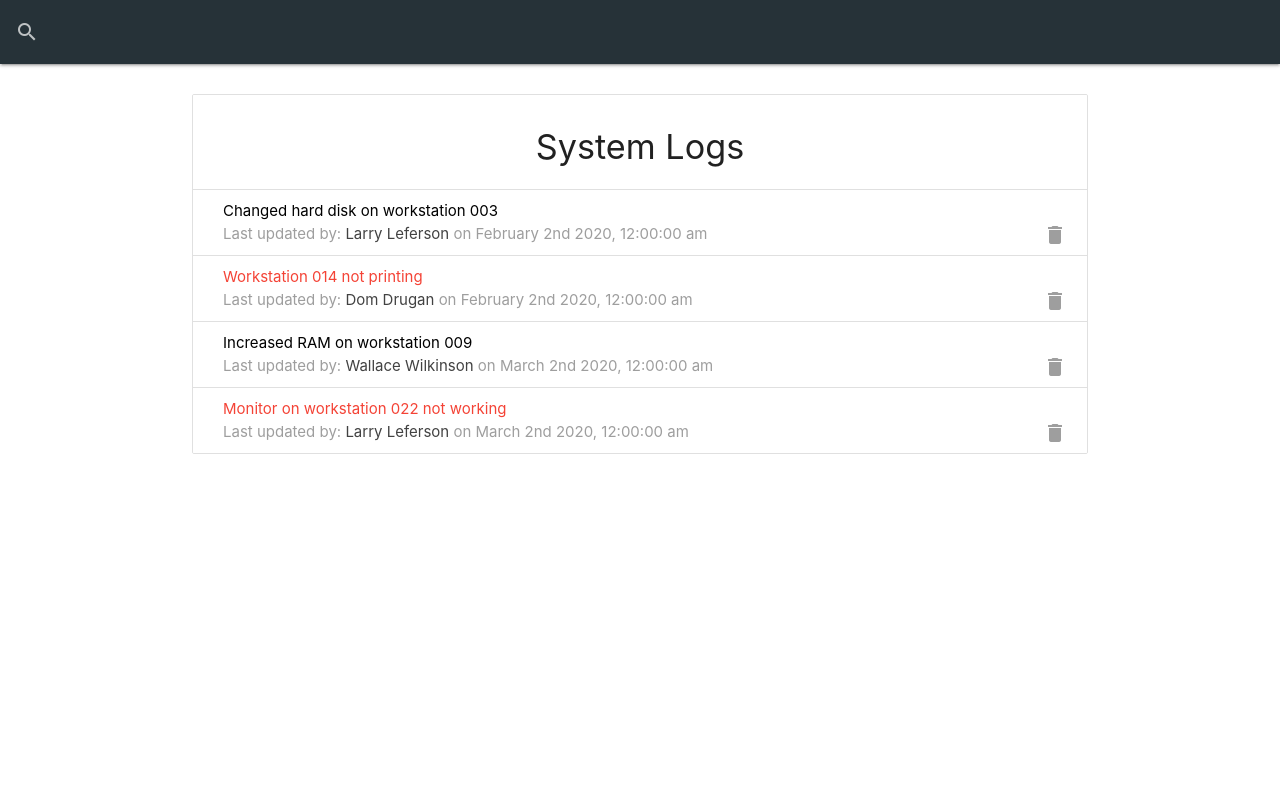
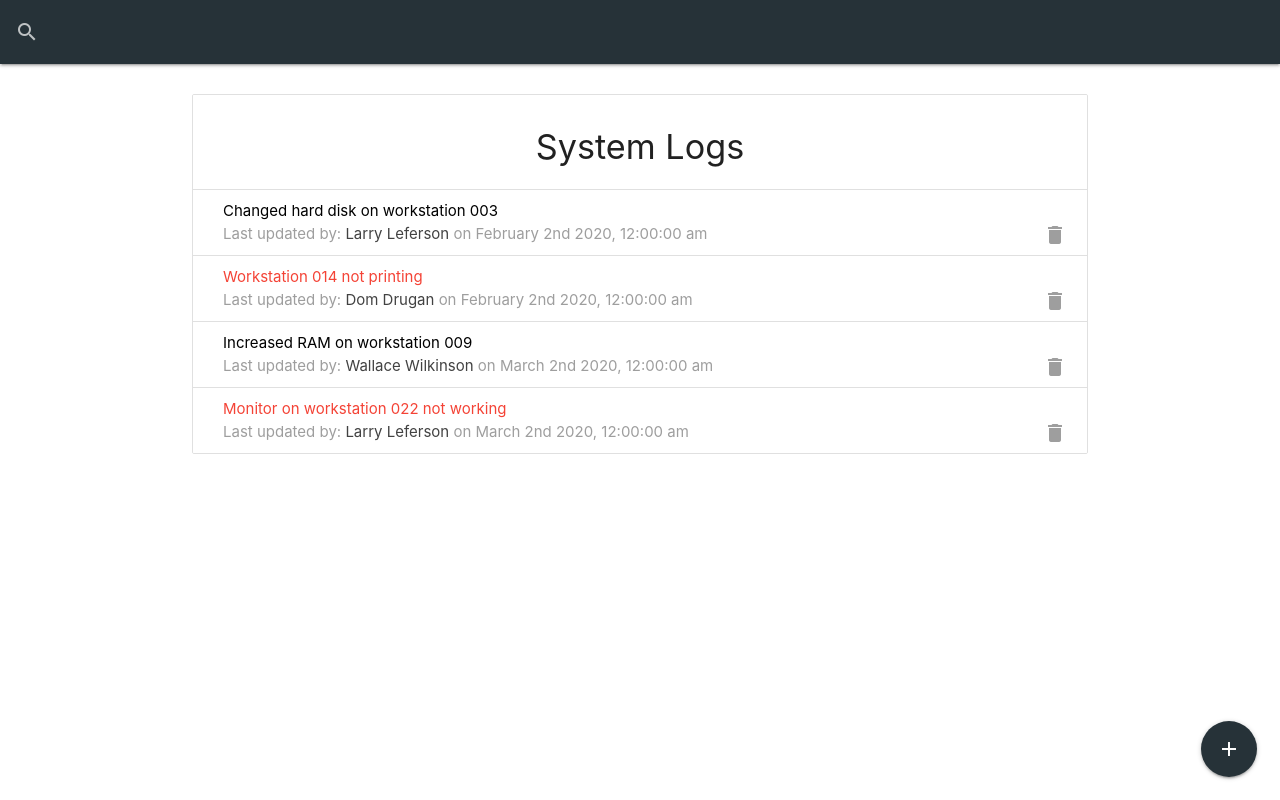
Before and after one commit to daryltct/it-logger, a React (Create React App) app: page / in a window 1280 px wide. Built offline with nearby package versions, Linux system fonts and the light colour scheme; data requests are answered from the project's data file.

Commit message:
:sparkles: add floating button

```diff
--- a/src/App.js
+++ b/src/App.js
@@ -5,6 +5,7 @@ import M from 'materialize-css/dist/js/materialize.min.js'
 import './App.css'
 import SearchBar from './components/layout/SearchBar'
 import Logs from './components/Logs'
+import AddButton from './components/layout/AddButton'
 
 const App = () => {
 	useEffect(() => {
@@ -16,6 +17,7 @@ const App = () => {
 			<SearchBar />
 			<div className="container">
 				<Logs />
+				<AddButton />
 			</div>
 		</Fragment>
 	)
--- /dev/null
+++ b/src/components/layout/AddButton.js
@@ -0,0 +1,25 @@
+import React from 'react'
+
+const AddButton = () => {
+	return (
+		<div className="fixed-action-btn">
+			<a href="#add-log-modal" className="btn-floating btn-large blue-grey darken-4 modal-trigger">
+				<i className="large material-icons">add</i>
+			</a>
+			<ul>
+				<li>
+					<a href="#tech-list-modal" className="btn-floating blue-grey lighten-2 modal-trigger">
+						<i className="material-icons">groups</i>
+					</a>
+				</li>
+				<li>
+					<a href="#tech-modal" className="btn-floating blue-grey modal-trigger">
+						<i className="material-icons">person_add</i>
+					</a>
+				</li>
+			</ul>
+		</div>
+	)
+}
+
+export default AddButton
```
